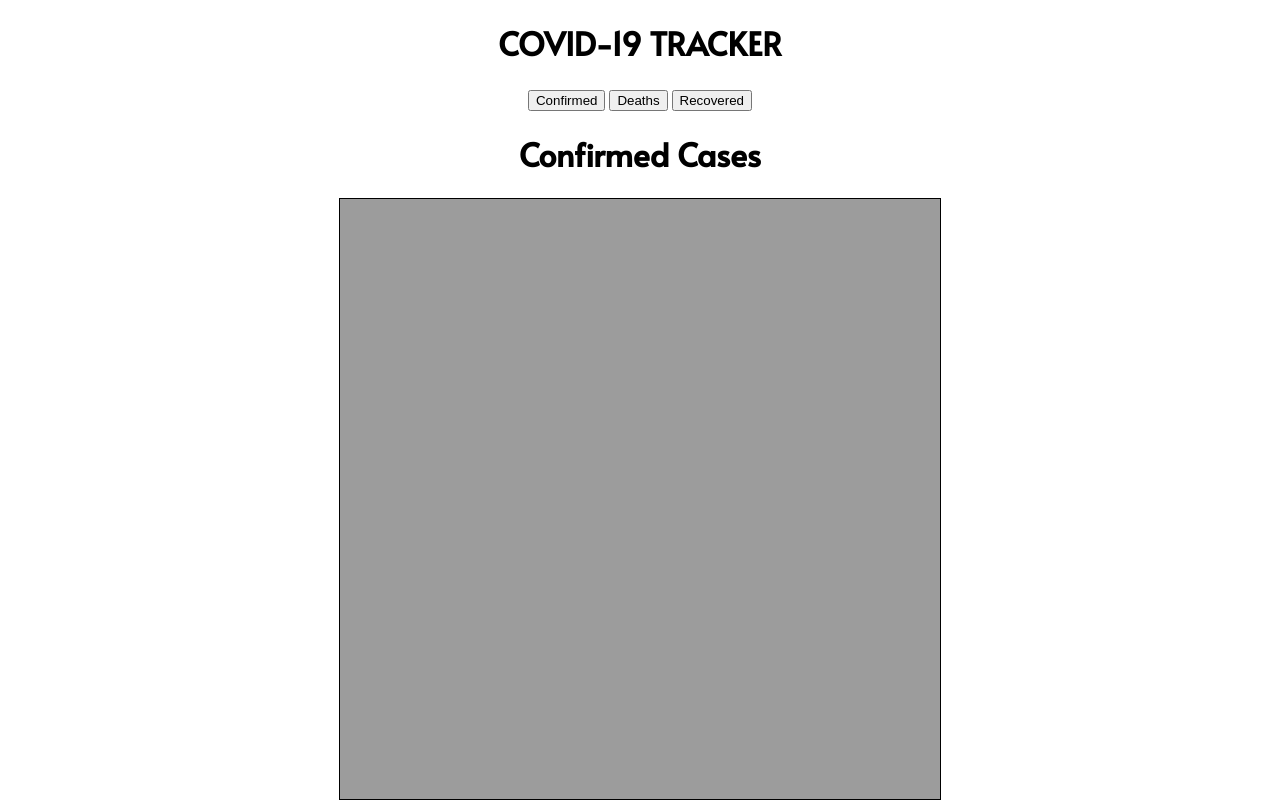
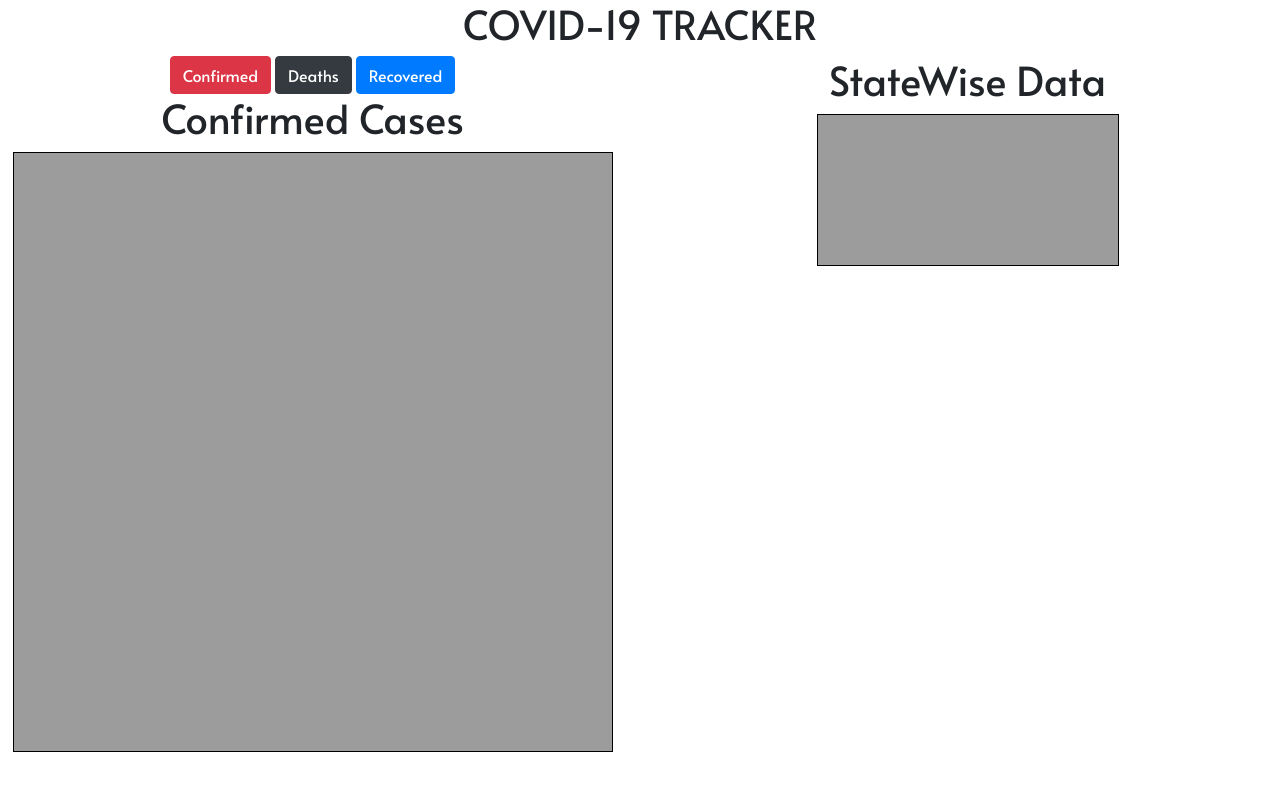
Before and after one commit to Kshem27/Covid-19-Tracker-Graphs, a plain HTML site: page index.html in a window 1280 px wide. Drawn offline with nearby package versions, Linux system fonts and the light colour scheme; no server answers.

Commit message:
Added Statewise Data

```diff
--- a/index.html
+++ b/index.html
@@ -5,15 +5,25 @@
     <meta name="viewport" content="width=device-width, initial-scale=1.0">
     <meta http-equiv="X-UA-Compatible" content="ie=edge">
     <title>COVID-19 Graphs</title>
+    <link rel="stylesheet" href="https://stackpath.bootstrapcdn.com/bootstrap/4.4.1/css/bootstrap.min.css"
+        integrity="sha384-Vkoo8x4CGsO3+Hhxv8T/Q5PaXtkKtu6ug5TOeNV6gBiFeWPGFN9MuhOf23Q9Ifjh" crossorigin="anonymous">
     <link rel="stylesheet" href="./app.css" type="text/css">
 </head>
 <body>
     <h1>COVID-19 TRACKER</h1>
-    <button id='confirmed'>Confirmed</button>
-    <button id='deaths'>Deaths</button>
-    <button id='recovered'>Recovered</button>
-    <h1 id="heading"></h1>
-    <svg></svg>
+    <div class="row">
+        <div class="col-xl-6">
+            <button id='confirmed' class="btn btn-danger">Confirmed</button>
+            <button id='deaths' class="btn btn-dark">Deaths</button>
+            <button id='recovered' class="btn btn-primary">Recovered</button>
+            <h1 id="heading"></h1>
+            <svg></svg>
+        </div>
+        <div class="col-xl-6" id="state">
+            <h1>StateWise Data</h1>
+            <svg id="statewise"></svg>
+        </div>
+    </div>
     <script src="https://code.jquery.com/jquery-3.5.1.js" integrity="sha256-QWo7LDvxbWT2tbbQ97B53yJnYU3WhH/C8ycbRAkjPDc="
         crossorigin="anonymous"></script>
     <script src="https://unpkg.com/axios/dist/axios.min.js"></script>
```
